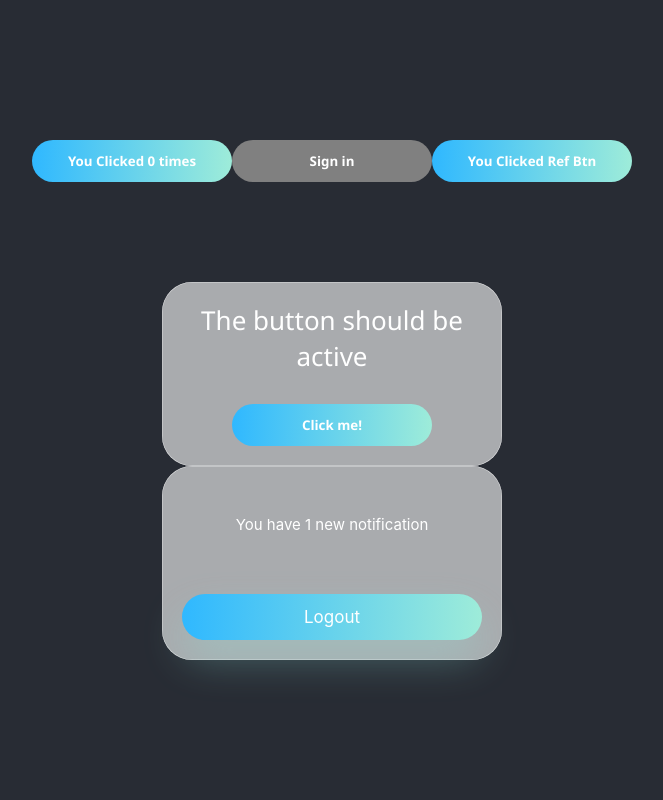
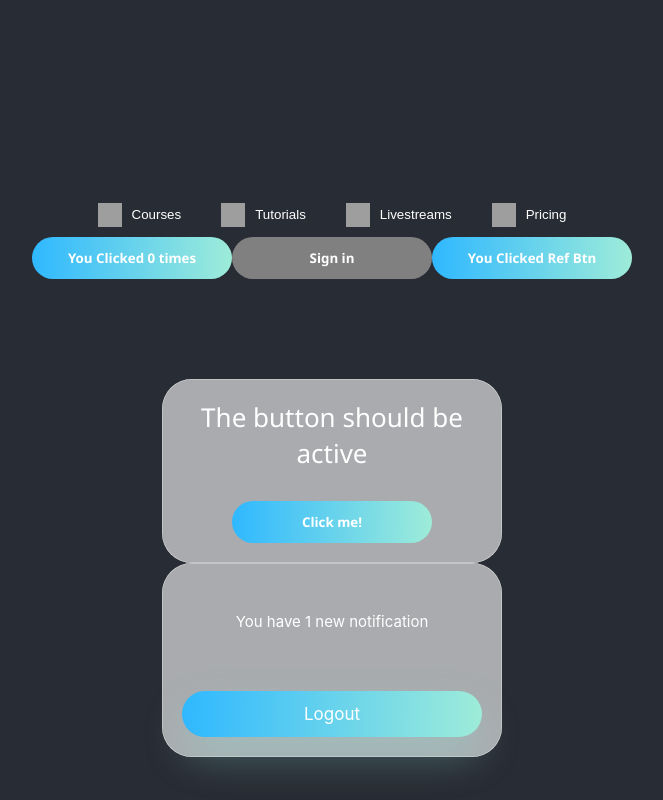
Before and after one commit to juanjosebernalv/great-day, a React (Create React App) app: page / in a window 1280 px wide. Shown: the whole page, without its empty margins (308-971 px from the left). Built offline with nearby package versions, Linux system fonts and the light colour scheme; grey boxes are pictures that could not be loaded.

Commit message:
Load local Data

```diff
--- a/src/App.js
+++ b/src/App.js
@@ -1,9 +1,13 @@
 import logo from './logo.svg';
+import styled from "styled-components";
 import './App.css';
 import MyButtonComponent from './components/MyButtonComponent';
 import MyButtonStyled from './components/MyButtonStyled';
 import MyCard from './components/MyCard';
 import NotificationCard from './components/NotificationCard';
+
+import { menuData } from "./data/menuData";
+import NavigationButton from "./components/NavigationButton";
 
 function App() {
   return (
@@ -13,6 +17,14 @@ function App() {
           Hello World - Juan Jose.🏍️
         </p> */}
         {/* <MyButtonComponent></MyButtonComponent> */}
+        <Wrapper>
+            <ButtonsWrapper>
+                {menuData.map((data) => {
+                    return <NavigationButton image={data.image} title={data.title} />;
+                })}
+            </ButtonsWrapper>
+        </Wrapper>
+
         <MyButtonStyled></MyButtonStyled>
         <MyCard></MyCard>
         <NotificationCard></NotificationCard>
@@ -22,3 +34,15 @@ function App() {
 }
 
 export default App;
+
+
+const Wrapper = styled.div`
+    padding-top: 150px;
+    margin: 0 auto;
+`;
+
+const ButtonsWrapper = styled.div`
+    display: flex;
+    justify-items: space-between;
+    justify-content: center;
+`;
--- /dev/null
+++ b/src/components/NavigationButton.jsx
@@ -0,0 +1,57 @@
+import React from "react";
+import styled from "styled-components";
+
+const NavigationButton = (props) => {
+    return (
+        <Wrapper>
+          <Image src={props.image} />
+          <Title>{props.title}</Title>
+        </Wrapper>
+      );
+};
+
+export default NavigationButton;
+
+const Wrapper = styled.button`
+    display: flex;
+    background: none;
+    border: none;
+    border-radius: 14px;
+    padding: 10px 20px;
+    transition: 0.3s ease-in-out;
+    cursor: pointer;
+    background-blend-mode: overlay;
+
+    p {
+        transition: 0.3s ease-in-out;
+      }
+
+    :hover {
+        background: rgba(255, 255, 255, 0.2);
+        box-shadow: 0px 20px 40px rgba(31, 47, 71, 0.25), 0px 1px 5px rgba(0, 0, 0, 0.1), inset 0 0 0 0.5px rgba(255, 255, 255, 0.4);
+
+        p {
+          color: #fff;
+          transform: translateY(-1px);
+        }
+    }
+
+    :focus {
+        outline: none;
+    }
+`;
+
+const Image = styled.img`
+    margin: auto;
+    height: 24px;
+    width: 24px;
+    object-fit: cover;
+`;
+
+const Title = styled.p`
+    align-items: center;
+    color: #ffffff;
+    text-align: center;
+    margin: auto;
+    margin-left: 10px;
+`;
--- /dev/null
+++ b/src/data/menuData.js
@@ -0,0 +1,18 @@
+export const menuData = [
+    {
+        title: "Courses",
+        image: "https://designcode.io/images/icons/courses.svg"
+    },
+    {
+        title: "Tutorials",
+        image: "https://designcode.io/images/icons/tutorials.svg"
+    },
+    {
+        title: "Livestreams",
+        image: "https://designcode.io/images/icons/livestreams.svg"
+    },
+    {
+        title: "Pricing",
+        image: "https://designcode.io/images/icons/pricing.svg"
+    }
+];
```
